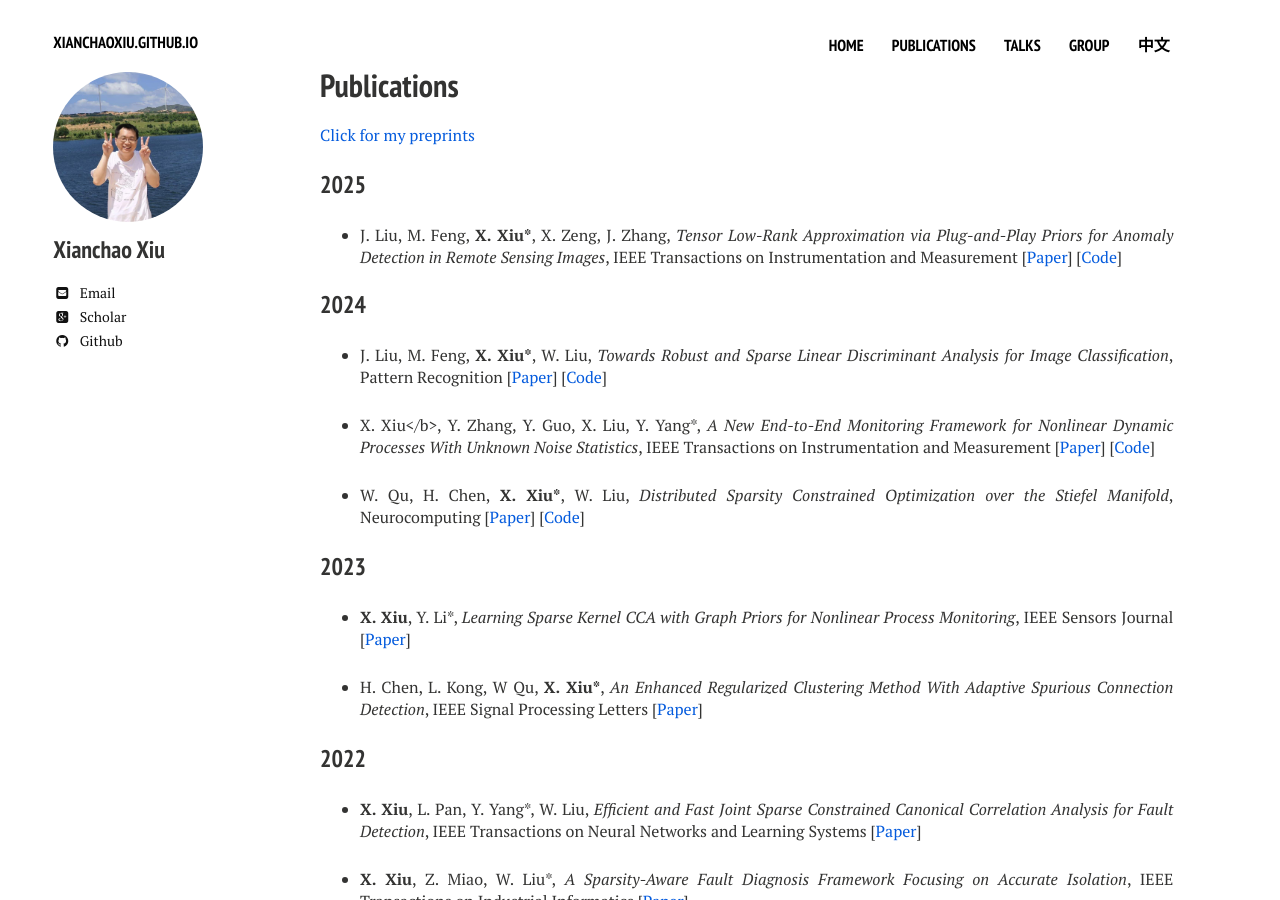
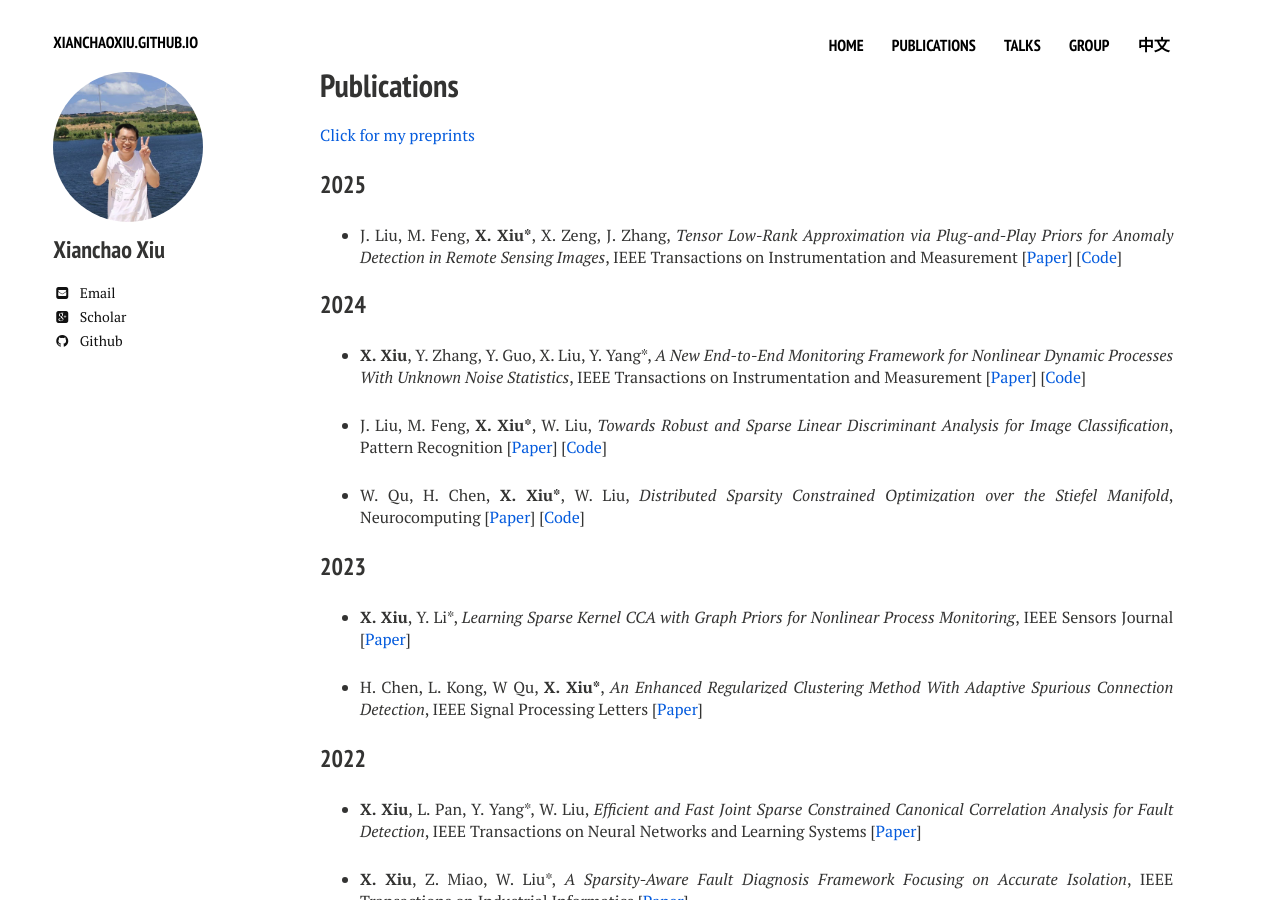
Before and after one commit to xianchaoxiu/xianchaoxiu.github.io, a Jekyll site: the page built from publications/index.md, in a window 1280 px wide and 900 px high. Built offline with Jekyll 4.4.1, drawn with Linux system fonts in a browser that asks for light colours; nearby versions of some CDN libraries.

Commit message:
Update index.md

```diff
--- a/publications/index.md
+++ b/publications/index.md
@@ -18,9 +18,9 @@ share: false
 
 ### 2024
 
+* <b>X. Xiu</b>, Y. Zhang, Y. Guo, X. Liu, Y. Yang*, <i>A New End-to-End Monitoring Framework for Nonlinear Dynamic Processes With Unknown Noise Statistics</i>, IEEE Transactions on Instrumentation and Measurement [<a href="https://ieeexplore.ieee.org/abstract/document/10464356" class="textlink" target="_blank">Paper</a>] [<a href="https://github.com/xianchaoxiu/DRNN" class="textlink" target="_blank">Code</a>]
+
 * J. Liu, M. Feng, <b>X. Xiu*</b>, W. Liu, <i>Towards Robust and Sparse Linear Discriminant Analysis for Image Classification</i>, Pattern Recognition [<a href="https://www.sciencedirect.com/science/article/abs/pii/S0031320324002632" class="textlink" target="_blank">Paper</a>] [<a href="https://github.com/EMXlight/RSLDAplus" class="textlink" target="_blank">Code</a>]
-
-* X. Xiu</b>, Y. Zhang, Y. Guo, X. Liu, Y. Yang*, <i>A New End-to-End Monitoring Framework for Nonlinear Dynamic Processes With Unknown Noise Statistics</i>, IEEE Transactions on Instrumentation and Measurement [<a href="https://ieeexplore.ieee.org/abstract/document/10464356" class="textlink" target="_blank">Paper</a>] [<a href="https://github.com/xianchaoxiu/DRNN" class="textlink" target="_blank">Code</a>]
 
 * W. Qu, H. Chen, <b>X. Xiu*</b>, W. Liu, <i>Distributed Sparsity Constrained Optimization over the Stiefel Manifold</i>, Neurocomputing [<a href="https://www.sciencedirect.com/science/article/abs/pii/S0925231224010385" class="textlink" target="_blank">Paper</a>] [<a href="https://github.com/wtqu/DREAM" class="textlink" target="_blank">Code</a>]
 
```
